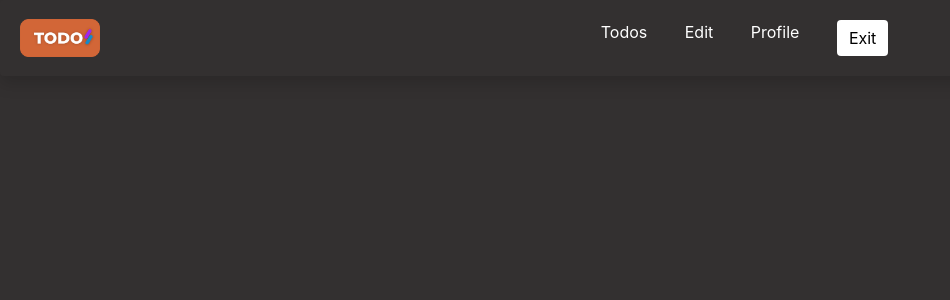
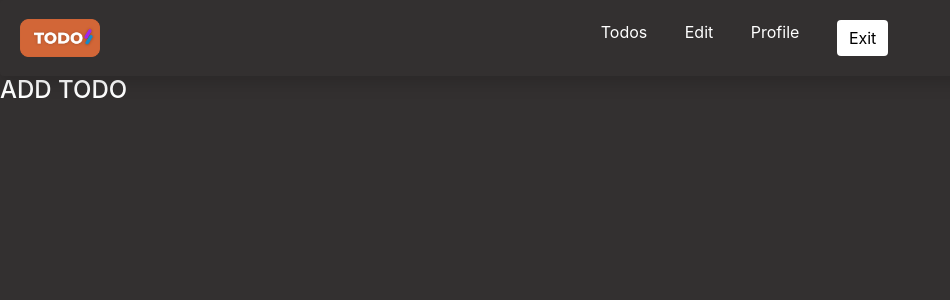
Before and after one commit to Akande-George/Todo, a Nuxt app: page /dashboard/todo-list/add-todo in a window 1280 px wide. Shown: the top 300 px of the page, without its empty margins (0-950 px from the left). Built offline with nearby package versions, Linux system fonts and the light colour scheme.

Commit message:
changes on index.vue

```diff
--- a/pages/dashboard/todo-list/add-todo/index.vue
+++ b/pages/dashboard/todo-list/add-todo/index.vue
@@ -1,6 +1,14 @@
 <template>
-  <div id="todo-list">
+  <div id="add-todo">
       <DashboardNav />
+      <div id="add-todo-container">
+          <h4>ADD TODO</h4>
+          <section>
+              <form>
+
+              </form>
+          </section>
+      </div>
   </div>
 </template>
 
```
